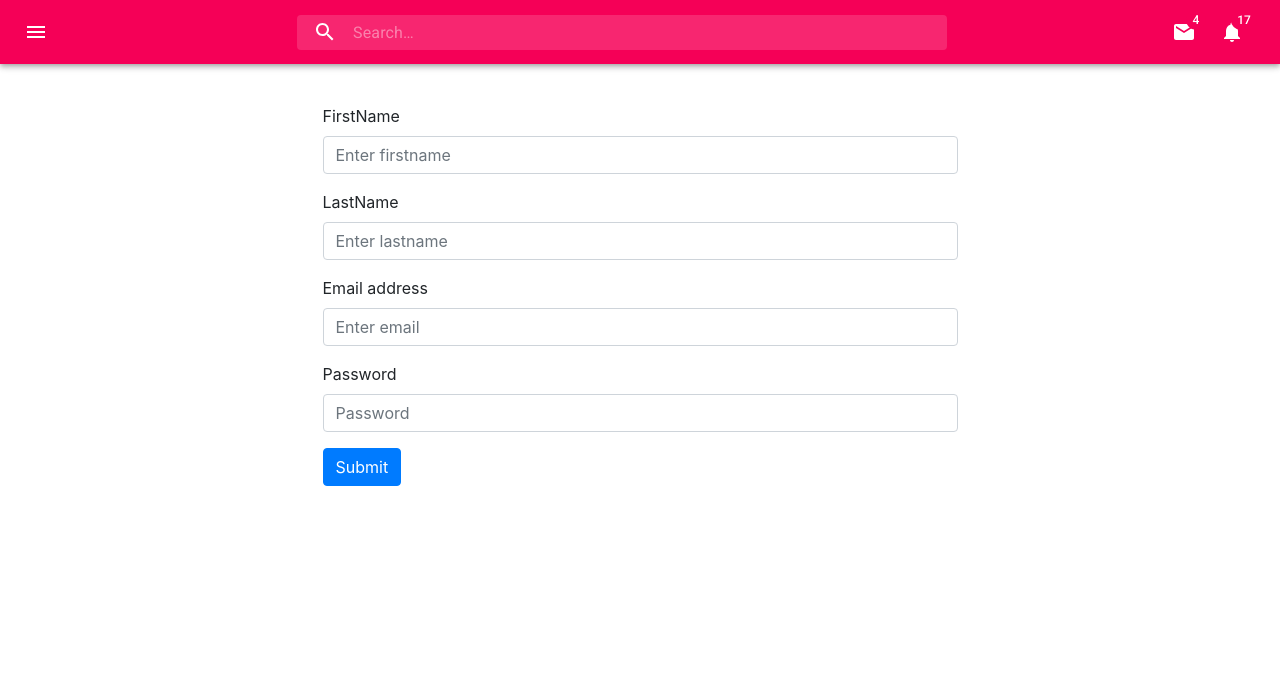
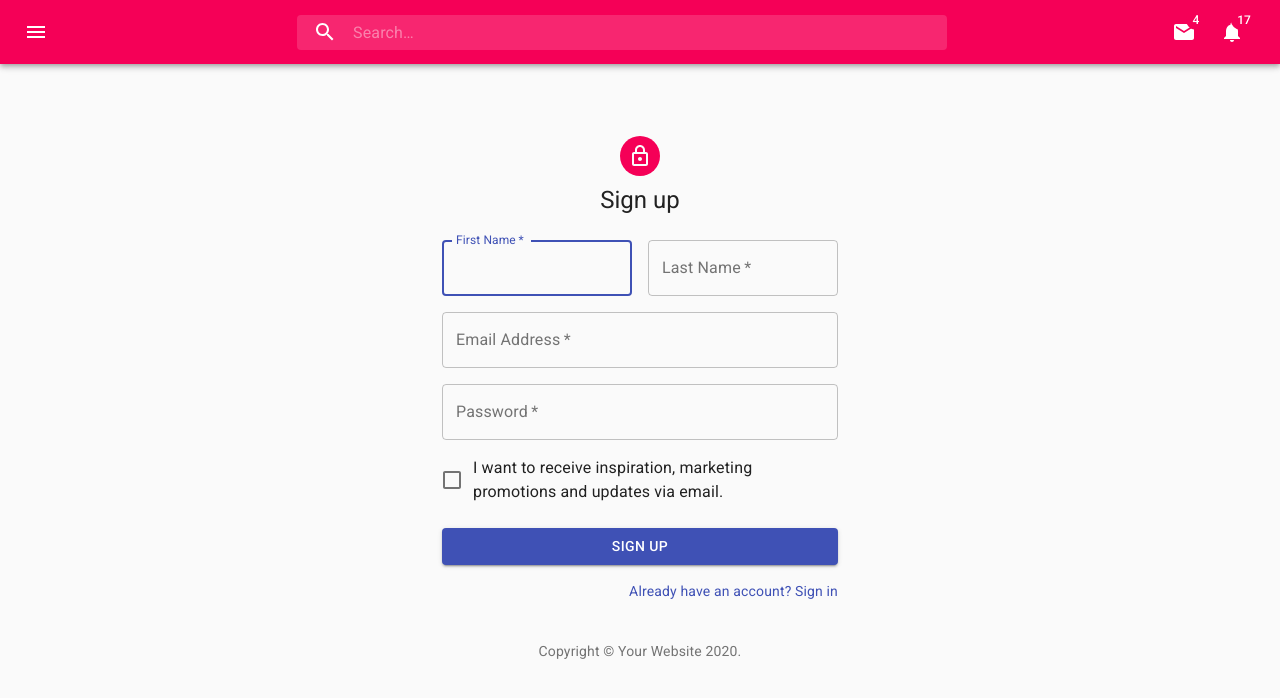
Before and after one commit to Amnok/product-catalog, a React (Create React App) app: page /signup in a window 1280 px wide. Shown: the top 698 px of the page. Built offline with nearby package versions, Linux system fonts and the light colour scheme.

Commit message:
PC [feature] added login and signup pages

```diff
--- a/public/index.html
+++ b/public/index.html
@@ -12,12 +12,6 @@
     <link rel="apple-touch-icon" href="%PUBLIC_URL%/logo192.png" />
     <link rel="stylesheet" href="https://fonts.googleapis.com/css?family=Roboto:300,400,500,700&display=swap" />
     <link rel="stylesheet" href="https://fonts.googleapis.com/icon?family=Material+Icons" />
-    <link
-  rel="stylesheet"
-  href="https://maxcdn.bootstrapcdn.com/bootstrap/4.3.1/css/bootstrap.min.css"
-  integrity="sha384-ggOyR0iXCbMQv3Xipma34MD+dH/1fQ784/j6cY/iJTQUOhcWr7x9JvoRxT2MZw1T"
-  crossorigin="anonymous"
-/>
 
     <!--
       manifest.json provides metadata used when your web app is installed on a
--- a/src/App.js
+++ b/src/App.js
@@ -5,7 +5,6 @@ import { Router, Route, Switch } from 'react-router-dom';
 import history from './history';
 import { Posts } from './components/posts.component';
 import { CreatePost } from './components/createPost.component';
-import 'bootstrap/dist/css/bootstrap.min.css';
 import { Login } from './components/login.component';
 import { Signup } from './components/signup.component';
 
--- a/src/components/login.component.jsx
+++ b/src/components/login.component.jsx
@@ -1,60 +1,115 @@
 import React from 'react';
-import Form from 'react-bootstrap/Form';
-import Button from 'react-bootstrap/Button';
+import Avatar from '@material-ui/core/Avatar';
+import Button from '@material-ui/core/Button';
+import CssBaseline from '@material-ui/core/CssBaseline';
+import TextField from '@material-ui/core/TextField';
+import FormControlLabel from '@material-ui/core/FormControlLabel';
+import Checkbox from '@material-ui/core/Checkbox';
+import { Link } from 'react-router-dom';
+import Grid from '@material-ui/core/Grid';
+import Box from '@material-ui/core/Box';
+import LockOutlinedIcon from '@material-ui/icons/LockOutlined';
+import Typography from '@material-ui/core/Typography';
 import { makeStyles } from '@material-ui/core/styles';
-import Paper from '@material-ui/core/Paper';
+import Container from '@material-ui/core/Container';
 import url from '../assets/images/banner.jpg';
 
-
-const useStyles = makeStyles({
-    root: {
+const useStyles = makeStyles(theme => ({
+    container: {
         padding: '20px',
         display: 'flex',
         justifyContent: 'center',
+        width: '100vw',
+        height: '100vh',
         backgroundImage: `url(${url})`,
         backgroundPosition: 'center',
         backgroundSize: 'cover',
         backgroundRepeat: 'no-repeat',
-        width: '100vw',
-        height: '100vh'
+        // marginTop: '-65px'
     },
     paper: {
-        width: '575px',
-        height: '500px',
-        padding: '40px',
-        marginTop: '150px',
-        borderRadius: '10px'
+        marginTop: theme.spacing(8),
+        display: 'flex',
+        flexDirection: 'column',
+        alignItems: 'center',
     },
-    button: {
-        marginTop: '60px'
-    }
-});
+    avatar: {
+        margin: theme.spacing(1),
+        backgroundColor: theme.palette.secondary.main,
+    },
+    form: {
+        width: '100%', // Fix IE 11 issue.
+        marginTop: theme.spacing(1),
+    },
+    submit: {
+        margin: theme.spacing(3, 0, 2),
+    },
+}));
 
 export const Login = () => {
     const classes = useStyles();
     return (
-        <div className={classes.root}>
-            <Paper elevation={0} className={classes.paper}>
-                <Form >
-                    <Form.Group controlId="formBasicEmail">
-                        <Form.Label>Email address</Form.Label>
-                        <Form.Control type="email" placeholder="Enter email" />
-                        <Form.Text className="text-muted">
-                            We'll never share your email with anyone else.
-                        </Form.Text>
-                    </Form.Group>
-                    <Form.Group controlId="formBasicPassword">
-                        <Form.Label>Password</Form.Label>
-                        <Form.Control type="password" placeholder="Password" />
-                    </Form.Group>
-                    <Form.Group controlId="formBasicCheckbox">
-                        <Form.Check type="checkbox" label="Remember me" />
-                    </Form.Group>
-                    <Button className={classes.button} variant="primary" type="submit" size="lg" block>
-                        Submit
-                    </Button>
-                </Form>
-            </Paper>
+        <div className={classes.container}>
+            <Container component="main" maxWidth="xs">
+                <CssBaseline />
+                <div className={classes.paper}>
+                    <Avatar className={classes.avatar}>
+                        <LockOutlinedIcon />
+                    </Avatar>
+                    <Typography component="h1" variant="h5">
+                        Sign in
+        </Typography>
+                    <form className={classes.form} noValidate>
+                        <TextField
+                            variant="outlined"
+                            margin="normal"
+                            required
+                            fullWidth
+                            id="email"
+                            label="Email Address"
+                            name="email"
+                            autoComplete="email"
+                            autoFocus
+                        />
+                        <TextField
+                            variant="outlined"
+                            margin="normal"
+                            required
+                            fullWidth
+                            name="password"
+                            label="Password"
+                            type="password"
+                            id="password"
+                            autoComplete="current-password"
+                        />
+                        <FormControlLabel
+                            control={<Checkbox value="remember" color="primary" />}
+                            label="Remember me"
+                        />
+                        <Button
+                            type="submit"
+                            fullWidth
+                            variant="contained"
+                            color="primary"
+                            className={classes.submit}
+                        >
+                            Sign In
+          </Button>
+                        <Grid container>
+                            <Grid item xs>
+                                <Link href="#" variant="body2">
+                                    Forgot password?
+              </Link>
+                            </Grid>
+                            <Grid item>
+                                <Link variant="body2" to="/signup">
+                                    {"Don't have an account? Sign Up"}
+                                </Link>
+                            </Grid>
+                        </Grid>
+                    </form>
+                </div>
+            </Container>
         </div>
-    )
+    );
 }
--- a/src/components/signup.component.jsx
+++ b/src/components/signup.component.jsx
@@ -1,46 +1,140 @@
 import React from 'react';
-import Form from 'react-bootstrap/Form';
-import Button from 'react-bootstrap/Button';
+import Avatar from '@material-ui/core/Avatar';
+import Button from '@material-ui/core/Button';
+import CssBaseline from '@material-ui/core/CssBaseline';
+import TextField from '@material-ui/core/TextField';
+import FormControlLabel from '@material-ui/core/FormControlLabel';
+import Checkbox from '@material-ui/core/Checkbox';
+import Link from '@material-ui/core/Link';
+import Grid from '@material-ui/core/Grid';
+import Box from '@material-ui/core/Box';
+import LockOutlinedIcon from '@material-ui/icons/LockOutlined';
+import Typography from '@material-ui/core/Typography';
 import { makeStyles } from '@material-ui/core/styles';
+import Container from '@material-ui/core/Container';
 
+function Copyright() {
+    return (
+        <Typography variant="body2" color="textSecondary" align="center">
+            {'Copyright © '}
+            <Link color="inherit" href="https://material-ui.com/">
+                Your Website
+      </Link>{' '}
+            {new Date().getFullYear()}
+            {'.'}
+        </Typography>
+    );
+}
 
-const useStyles = makeStyles({
-    root: {
-        padding: '20px',
+const useStyles = makeStyles(theme => ({
+    paper: {
+        marginTop: theme.spacing(8),
         display: 'flex',
-        justifyContent: 'center'
+        flexDirection: 'column',
+        alignItems: 'center',
     },
-    card: {
-        width: '675px',
-        padding: '20px'
-    }
-});
+    avatar: {
+        margin: theme.spacing(1),
+        backgroundColor: theme.palette.secondary.main,
+    },
+    form: {
+        width: '100%', // Fix IE 11 issue.
+        marginTop: theme.spacing(3),
+    },
+    submit: {
+        margin: theme.spacing(3, 0, 2),
+    },
+}));
 
 export const Signup = () => {
     const classes = useStyles();
+
     return (
-        <div className={classes.root}>
-            <Form className={classes.card}>
-                <Form.Group controlId="formBasicEmail">
-                    <Form.Label>FirstName</Form.Label>
-                    <Form.Control type="text" placeholder="Enter firstname" />
-                </Form.Group>
-                <Form.Group controlId="formBasicEmail">
-                    <Form.Label>LastName</Form.Label>
-                    <Form.Control type="text" placeholder="Enter lastname" />
-                </Form.Group>
-                <Form.Group controlId="formBasicEmail">
-                    <Form.Label>Email address</Form.Label>
-                    <Form.Control type="email" placeholder="Enter email" />
-                </Form.Group>
-                <Form.Group controlId="formBasicPassword">
-                    <Form.Label>Password</Form.Label>
-                    <Form.Control type="password" placeholder="Password" />
-                </Form.Group>
-                <Button variant="primary" type="submit">
-                    Submit
-            </Button>
-            </Form>
-        </div>
-    )
+        <Container component="main" maxWidth="xs">
+            <CssBaseline />
+            <div className={classes.paper}>
+                <Avatar className={classes.avatar}>
+                    <LockOutlinedIcon />
+                </Avatar>
+                <Typography component="h1" variant="h5">
+                    Sign up
+        </Typography>
+                <form className={classes.form} noValidate>
+                    <Grid container spacing={2}>
+                        <Grid item xs={12} sm={6}>
+                            <TextField
+                                autoComplete="fname"
+                                name="firstName"
+                                variant="outlined"
+                                required
+                                fullWidth
+                                id="firstName"
+                                label="First Name"
+                                autoFocus
+                            />
+                        </Grid>
+                        <Grid item xs={12} sm={6}>
+                            <TextField
+                                variant="outlined"
+                                required
+                                fullWidth
+                                id="lastName"
+                                label="Last Name"
+                                name="lastName"
+                                autoComplete="lname"
+                            />
+                        </Grid>
+                        <Grid item xs={12}>
+                            <TextField
+                                variant="outlined"
+                                required
+                                fullWidth
+                                id="email"
+                                label="Email Address"
+                                name="email"
+                                autoComplete="email"
+                            />
+                        </Grid>
+                        <Grid item xs={12}>
+                            <TextField
+                                variant="outlined"
+                                required
+                                fullWidth
+                                name="password"
+                                label="Password"
+                                type="password"
+                                id="password"
+                                autoComplete="current-password"
+                            />
+                        </Grid>
+                        <Grid item xs={12}>
+                            <FormControlLabel
+                                control={<Checkbox value="allowExtraEmails" color="primary" />}
+                                label="I want to receive inspiration, marketing promotions and updates via email."
+                            />
+                        </Grid>
+                    </Grid>
+                    <Button
+                        type="submit"
+                        fullWidth
+                        variant="contained"
+                        color="primary"
+                        className={classes.submit}
+                    >
+                        Sign Up
+          </Button>
+                    <Grid container justify="flex-end">
+                        <Grid item>
+                            <Link href="#" variant="body2">
+                                Already have an account? Sign in
+              </Link>
+                        </Grid>
+                    </Grid>
+                </form>
+            </div>
+            <Box mt={5}>
+                <Copyright />
+            </Box>
+        </Container>
+    );
 }
```
